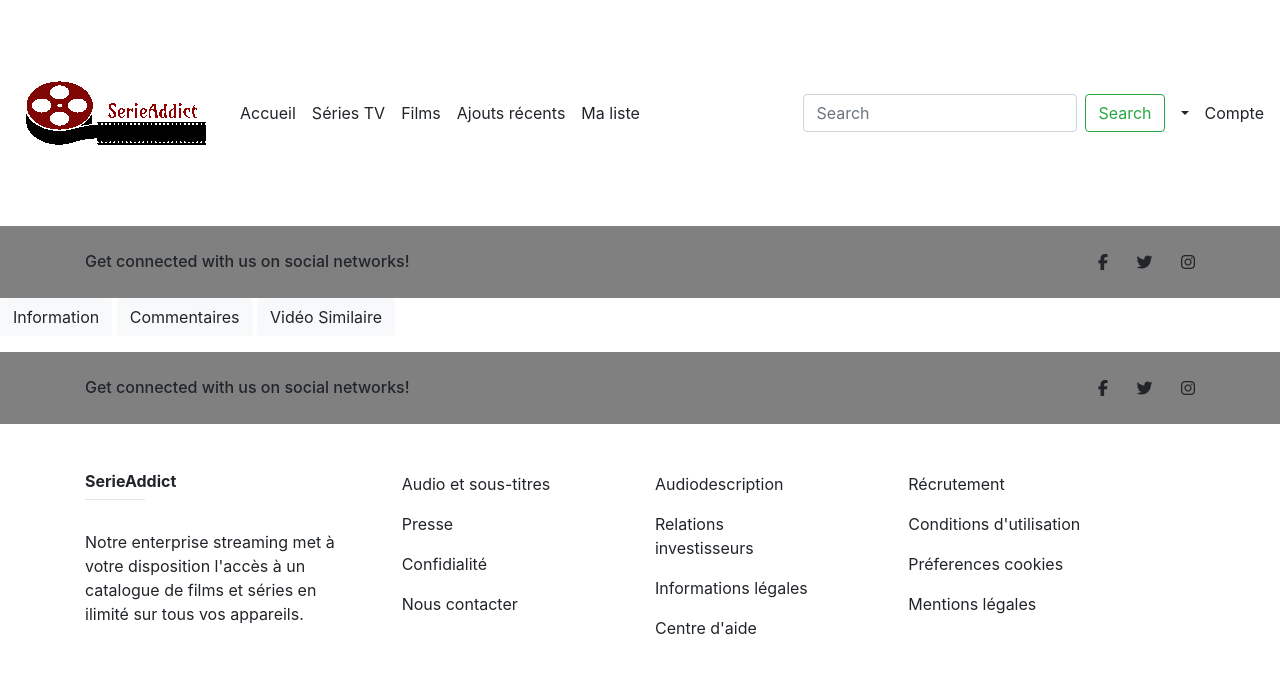
After one commit to MikeHanon/Getflix, a PHP site: page /pageVideo.php in a window 1280 px wide. The commit adds this page. Shown: the top 679 px of the page. Run offline with PHP 8.4, Linux system fonts and the light colour scheme; some libraries are stand-ins or nearby versions.

Commit message:
navbar et footer

```diff
--- /dev/null
+++ b/NavBar.php
@@ -0,0 +1,111 @@
+<!DOCTYPE html>
+<html lang="en">
+
+<head>
+    <meta charset="UTF-8">
+    <meta name="viewport" content="width=device-width, initial-scale=1.0">
+    <meta http-equiv="X-UA-Compatible" content="ie=edge">
+    <link rel="stylesheet" href="https://stackpath.bootstrapcdn.com/bootstrap/4.3.1/css/bootstrap.min.css" integrity="sha384-ggOyR0iXCbMQv3Xipma34MD+dH/1fQ784/j6cY/iJTQUOhcWr7x9JvoRxT2MZw1T" crossorigin="anonymous">
+    <link rel="stylesheet" href="/css/styleBaretoot.css">
+    <title>SeriesAddict</title>
+</head>
+
+<body>
+<!-- NavBar -->
+    <nav class="navbar navbar-expand-lg navbar-transparent bg-transparent">
+        <a class="navbar-brand" href="#">
+            <img src="/css/media/logo.gif">
+        </a>
+
+        <button class="navbar-toggler" type="button" data-toggle="collapse" data-target="#navbarTogglerDemo02"
+            aria-controls="navbarTogglerDemo02" aria-expanded="false" aria-label="Toggle navigation">
+            <span class="navbar-toggler-icon"></span>
+        </button>
+
+
+        <div class="collapse navbar-collapse" id="navbarTogglerDemo02">
+            <ul class="navbar-nav mr-auto mt-2 mt-lg-0">
+                <li class="nav-item active">
+                    <a class="nav-link" href="#">Accueil</a>
+                </li>
+                <li class="nav-item">
+                    <a class="nav-link" href="#">Séries TV</a>
+                </li>
+                <li class="nav-item">
+                    <a class="nav-link" href="#">Films</a>
+                </li>
+                <li class="nav-item">
+                    <a class="nav-link" href="#">Ajouts récents</a>
+                </li>
+                <li class="nav-item">
+                    <a class="nav-link" href="#">Ma liste</a>
+                </li>
+            </ul>
+
+            <!-- Button Search -->
+
+            <form class="form-inline my-2 my-lg-0">
+                <input class="form-control mr-sm-2" type="search" placeholder="Search">
+                <button class="btn btn-outline-success my-2 my-sm-0" type="submit">Search</button>
+            </form>
+
+            <!-- Button déroulant -->
+
+                <a class="nav-link dropdown-toggle" href="#" id="navbarDropdownMenuLink" aria-labelledby="navbarDropdownMenuLink" role="button" data-toggle="dropdown"></a>
+                    Compte
+                </a>
+
+                <div class="dropdown-menu" aria-labelledby="navbarDropdownMenuLink">
+                    <a class="dropdown-item" href="#">Compte1</a>
+                    <a class="dropdown-item" href="#">Compte2</a>
+                    <a class="dropdown-item" href="#">Compte3</a>
+                </div>
+
+
+
+        </div>
+    </nav>
+
+
+<!-- Footer -->
+<footer class="page-footer font-small gray lighten-5">
+
+    <div style="background-color: gray;">
+        <div class="container">
+
+            <div class="row py-4 d-flex align-items-center">
+        <!-- RRSS -->
+                <div class="col-md-6 col-lg-5 text-center text-md-left mb-4 mb-md-0">
+                    <h6 class="mb-0">Get connected with us on social networks!</h6>
+                </div>
+
+                <div class="col-md-6 col-lg-7 text-center text-md-right">
+
+                    <!-- Facebook -->
+                    <a class="fb-ic">
+                        <i class="fab fa-facebook-f white-text mr-4"> </i>
+                    </a>
+                    <!-- Twitter -->
+                    <a class="tw-ic">
+                        <i class="fab fa-twitter white-text mr-4"> </i>
+                    </a>
+                    <!--Instagram-->
+                    <a class="ins-ic">
+                        <i class="fab fa-instagram white-text"> </i>
+                    </a>
+
+                </div>
+
+            </div>
+
+        </div>
+    </div>
+
+</footer>
+</body>
+<script src="https://kit.fontawesome.com/75bed6266a.js"></script>
+<script src="https://code.jquery.com/jquery-3.3.1.slim.min.js" integrity="sha384-q8i/X+965DzO0rT7abK41JStQIAqVgRVzpbzo5smXKp4YfRvH+8abtTE1Pi6jizo" crossorigin="anonymous"></script>
+<script src="https://cdnjs.cloudflare.com/ajax/libs/popper.js/1.14.7/umd/popper.min.js" integrity="sha384-UO2eT0CpHqdSJQ6hJty5KVphtPhzWj9WO1clHTMGa3JDZwrnQq4sF86dIHNDz0W1" crossorigin="anonymous"></script>
+<script src="https://stackpath.bootstrapcdn.com/bootstrap/4.3.1/js/bootstrap.min.js" integrity="sha384-JjSmVgyd0p3pXB1rRibZUAYoIIy6OrQ6VrjIEaFf/nJGzIxFDsf4x0xIM+B07jRM" crossorigin="anonymous"></script>
+
+</html>
--- a/NavbarEtFooter.html
+++ b/footer.php
@@ -9,64 +9,6 @@
     <link rel="stylesheet" href="/css/styleBaretoot.css">
     <title>SeriesAddict</title>
 </head>
-
-<body>
-<!-- NavBar -->
-    <nav class="navbar navbar-expand-lg navbar-transparent bg-transparent">
-        <a class="navbar-brand" href="#">
-            <img src="/css/media/logo.gif">
-        </a>
-
-        <button class="navbar-toggler" type="button" data-toggle="collapse" data-target="#navbarTogglerDemo02"
-            aria-controls="navbarTogglerDemo02" aria-expanded="false" aria-label="Toggle navigation">
-            <span class="navbar-toggler-icon"></span>
-        </button>
-
-
-        <div class="collapse navbar-collapse" id="navbarTogglerDemo02">
-            <ul class="navbar-nav mr-auto mt-2 mt-lg-0">
-                <li class="nav-item active">
-                    <a class="nav-link" href="#">Accueil</a>
-                </li>
-                <li class="nav-item">
-                    <a class="nav-link" href="#">Séries TV</a>
-                </li>
-                <li class="nav-item">
-                    <a class="nav-link" href="#">Films</a>
-                </li>
-                <li class="nav-item">
-                    <a class="nav-link" href="#">Ajouts récents</a>
-                </li>
-                <li class="nav-item">
-                    <a class="nav-link" href="#">Ma liste</a>
-                </li>
-            </ul>
-
-            <!-- Button Search -->
-
-            <form class="form-inline my-2 my-lg-0">
-                <input class="form-control mr-sm-2" type="search" placeholder="Search">
-                <button class="btn btn-outline-success my-2 my-sm-0" type="submit">Search</button>
-            </form>
-
-            <!-- Button déroulant -->
-
-                <a class="nav-link dropdown-toggle" href="#" id="navbarDropdownMenuLink" aria-labelledby="navbarDropdownMenuLink" role="button" data-toggle="dropdown"></a>
-                    Compte
-                </a>
-
-                <div class="dropdown-menu" aria-labelledby="navbarDropdownMenuLink">
-                    <a class="dropdown-item" href="#">Compte1</a>
-                    <a class="dropdown-item" href="#">Compte2</a>
-                    <a class="dropdown-item" href="#">Compte3</a>
-                </div>
-
-
-
-        </div>
-    </nav>
-
-
 <!-- Footer -->
 <footer class="page-footer font-small gray lighten-5">
 
--- /dev/null
+++ b/pageVideo.php
@@ -0,0 +1,46 @@
+<!DOCTYPE html>
+<html lang="en">
+
+<head>
+    <meta charset="UTF-8">
+    <meta name="viewport" content="width=device-width, initial-scale=1.0">
+    <meta http-equiv="X-UA-Compatible" content="ie=edge">
+    <link rel="stylesheet" href="https://stackpath.bootstrapcdn.com/bootstrap/4.3.1/css/bootstrap.min.css" integrity="sha384-ggOyR0iXCbMQv3Xipma34MD+dH/1fQ784/j6cY/iJTQUOhcWr7x9JvoRxT2MZw1T" crossorigin="anonymous">
+    <link rel="stylesheet" href="/css/styleBaretoot.css">
+    <title>SeriesAddict</title>
+</head>
+
+<body>
+<!--On inclut la NavBar-->
+<?php include('NavBar.php'); ?>
+<!--Collapse-->
+<p>
+  <a class="btn btn-light" data-toggle="collapse" href="#multiCollapseExample1" role="button" aria-expanded="false" aria-controls="multiCollapseExample1">Information</a>
+  <button class="btn btn-light" type="button" data-toggle="collapse" data-target="#multiCollapseExample2" aria-expanded="false" aria-controls="multiCollapseExample2">Commentaires</button>
+  <button class="btn btn-light" type="button" data-toggle="collapse" data-target=".multi-collapse" aria-expanded="false" aria-controls="multiCollapseExample1 multiCollapseExample2">Vidéo Similaire</button>
+</p>
+<div class="row">
+  <div class="col">
+    <div class="collapse multi-collapse" id="multiCollapseExample1">
+      <div class="card card-body">
+<!--Information du film-->
+      </div>
+    </div>
+  </div>
+  <div class="col">
+    <div class="collapse multi-collapse" id="multiCollapseExample2">
+      <div class="card card-body">
+<!--Commentaires-->
+      </div>
+    </div>
+  </div>
+</div>
+<!--On inclut le footer-->
+<?php include('footer.php'); ?>
+</body>
+<script src="https://kit.fontawesome.com/75bed6266a.js"></script>
+<script src="https://code.jquery.com/jquery-3.3.1.slim.min.js" integrity="sha384-q8i/X+965DzO0rT7abK41JStQIAqVgRVzpbzo5smXKp4YfRvH+8abtTE1Pi6jizo" crossorigin="anonymous"></script>
+<script src="https://cdnjs.cloudflare.com/ajax/libs/popper.js/1.14.7/umd/popper.min.js" integrity="sha384-UO2eT0CpHqdSJQ6hJty5KVphtPhzWj9WO1clHTMGa3JDZwrnQq4sF86dIHNDz0W1" crossorigin="anonymous"></script>
+<script src="https://stackpath.bootstrapcdn.com/bootstrap/4.3.1/js/bootstrap.min.js" integrity="sha384-JjSmVgyd0p3pXB1rRibZUAYoIIy6OrQ6VrjIEaFf/nJGzIxFDsf4x0xIM+B07jRM" crossorigin="anonymous"></script>
+
+</html>
```
